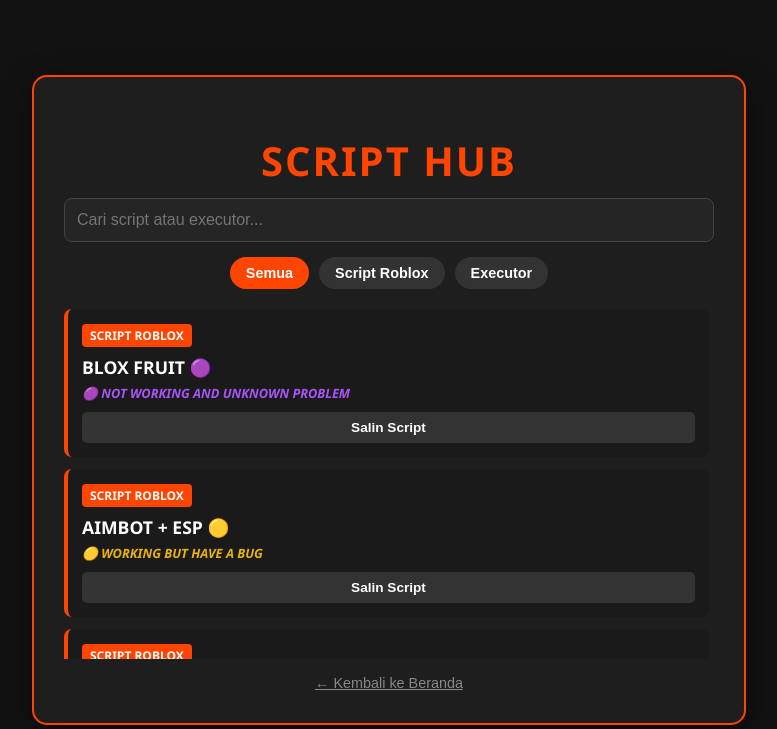
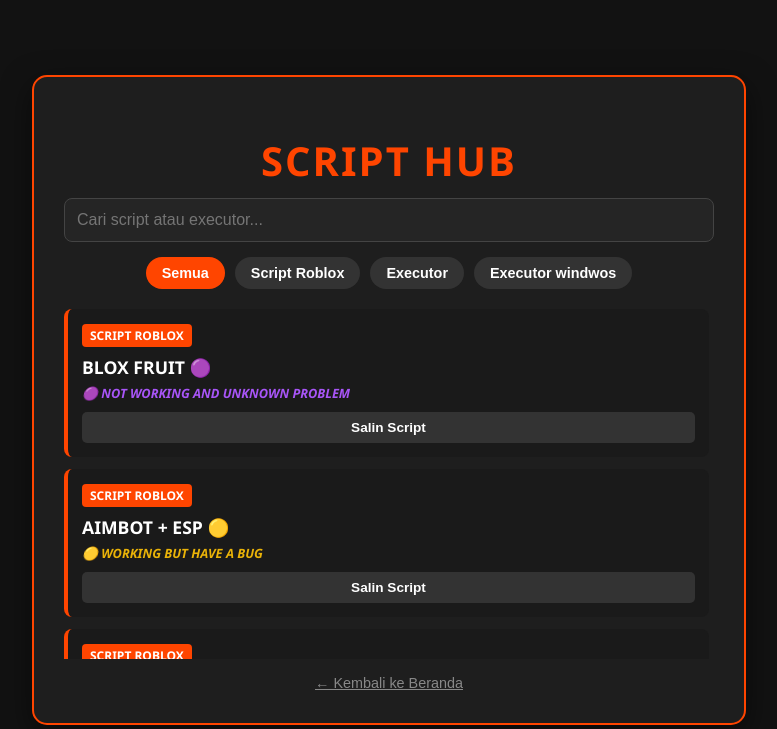
Before and after one commit to trompetnohbhb-maker/BLEACHC, a plain HTML site: page index.html in a window 1280 px wide. Both pictures are taken after a click on the button "Jelajahi Script". Shown: the whole page, without its empty margins (251-1028 px from the left). Drawn offline with Linux system fonts and the light colour scheme.

Commit message:
Update index.html

```diff
--- a/index.html
+++ b/index.html
@@ -200,6 +200,7 @@
             <button class="filter-btn active" onclick="filterKategori('all', this)">Semua</button>
             <button class="filter-btn" onclick="filterKategori('script-roblox', this)">Script Roblox</button>
             <button class="filter-btn" onclick="filterKategori('executor', this)">Executor</button>
+            <button class="filter-btn" onclick="filterKategori('executor windwos', this)">Executor windwos</button>
         </div>
 
         <!-- Wadah List Data -->
```
